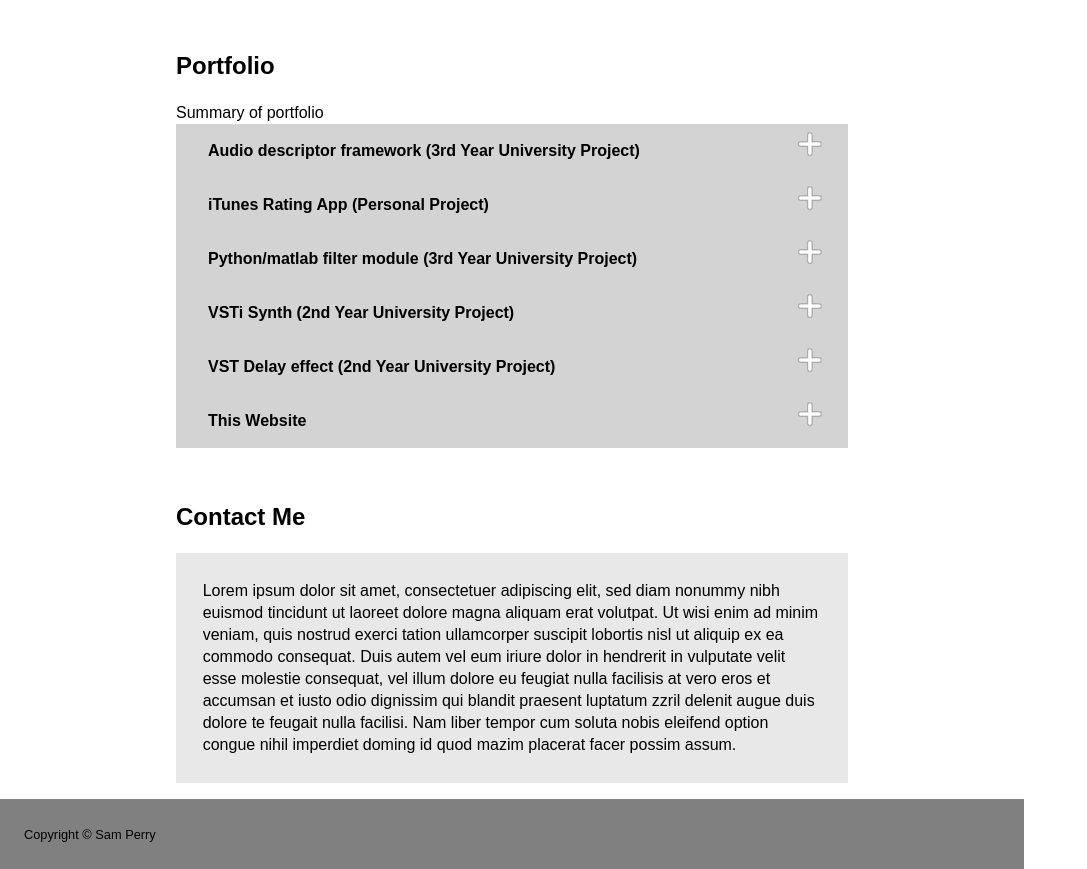
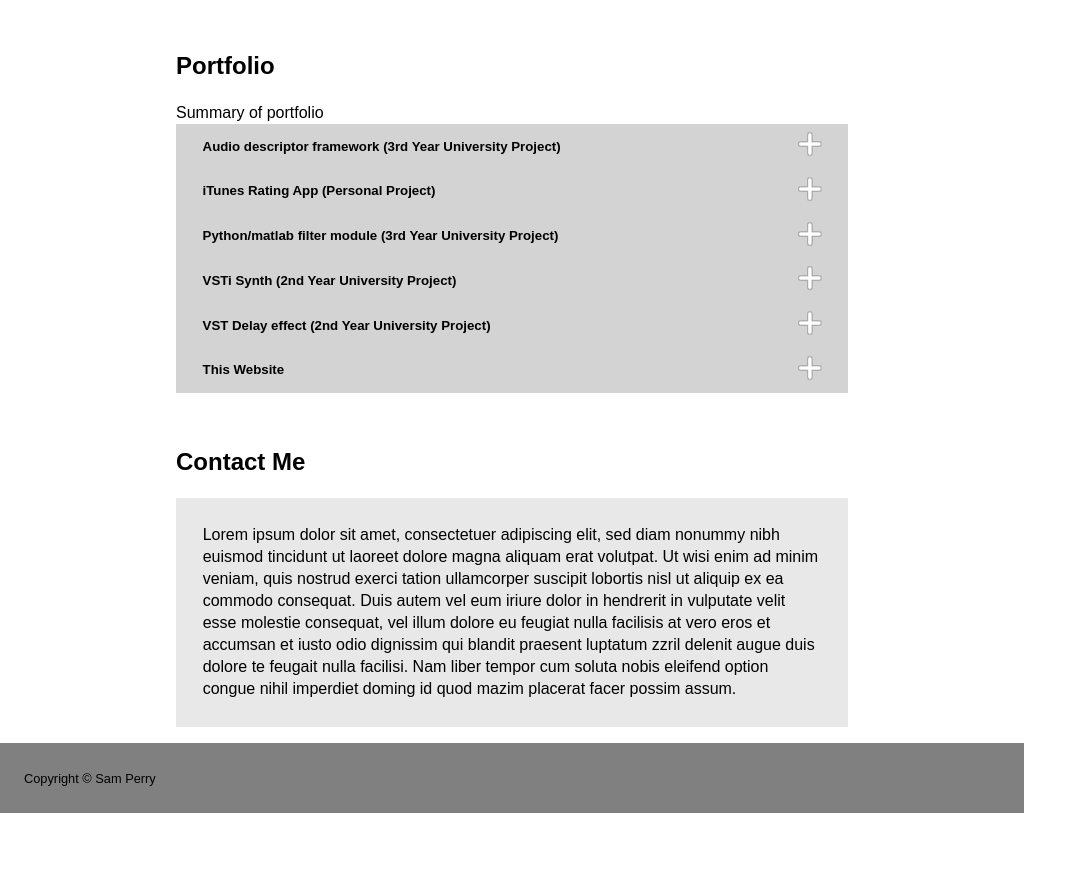
Before and after one commit to Pezz89/SamPerryWebsite, a plain HTML site: page index.htm in a window 1280 px wide. Shown: the part 2449-3318 px from the top of the page, without its empty margins (0-1087 px from the left). After the commit the page ends 3262 px from the top, so only its background shows below. Drawn offline with nearby package versions, Linux system fonts and the light colour scheme.

```diff
--- a/index.htm
+++ b/index.htm
@@ -211,7 +211,7 @@
                 <p>Summary of portfolio</p>
                 <div class="infoBox showhide">
                     <div class="heading">
-                        <h4>Audio descriptor framework (3rd Year University Project)</h4>
+                        <h5>Audio descriptor framework (3rd Year University Project)</h5>
                         <span class="plusminus"><i class='fa fa-plus'></i></span>
                     </div>
                     <div class="panel">
@@ -227,7 +227,7 @@
                 </div>
                 <div class="infoBox showhide">
                     <div class="heading">
-                        <h4>iTunes Rating App (Personal Project)</h4>
+                        <h5>iTunes Rating App (Personal Project)</h5>
                         <span class="plusminus"><i class='fa fa-plus'></i></span>
                     </div>
                     <div class="panel">
@@ -243,7 +243,7 @@
                 </div>
                 <div class="infoBox showhide">
                     <div class="heading">
-                        <h4>Python/matlab filter module (3rd Year University Project)</h4>
+                        <h5>Python/matlab filter module (3rd Year University Project)</h5>
                         <span class="plusminus"><i class='fa fa-plus'></i></span>
                     </div>
                     <div class="panel">
@@ -259,7 +259,7 @@
                 </div>
                 <div class="infoBox showhide">
                     <div class="heading">
-                        <h4>VSTi Synth (2nd Year University Project)</h4>
+                        <h5>VSTi Synth (2nd Year University Project)</h5>
                         <span class="plusminus"><i class='fa fa-plus'></i></span>
                     </div>
                     <div class="panel">
@@ -275,7 +275,7 @@
                 </div>
                 <div class="infoBox showhide">
                     <div class="heading">
-                        <h4>VST Delay effect (2nd Year University Project)</h4>
+                        <h5>VST Delay effect (2nd Year University Project)</h5>
                         <span class="plusminus"><i class='fa fa-plus'></i></span>
                     </div>
                     <div class="panel">
@@ -291,7 +291,7 @@
                 </div>
                 <div class="infoBox showhide">
                     <div class="heading">
-                        <h4>This Website</h4>
+                        <h5>This Website</h5>
                         <span class="plusminus"><i class='fa fa-plus'></i></span>
                     </div>
                     <div class="panel">
--- a/style.css
+++ b/style.css
@@ -11,7 +11,6 @@ h5 {
 .infoBox > h4 {
     padding: 1em 0 1em 1.67em;
 }
-
 
 p {
     margin: 0;
```
Also changed, not shown: 1 other file.
